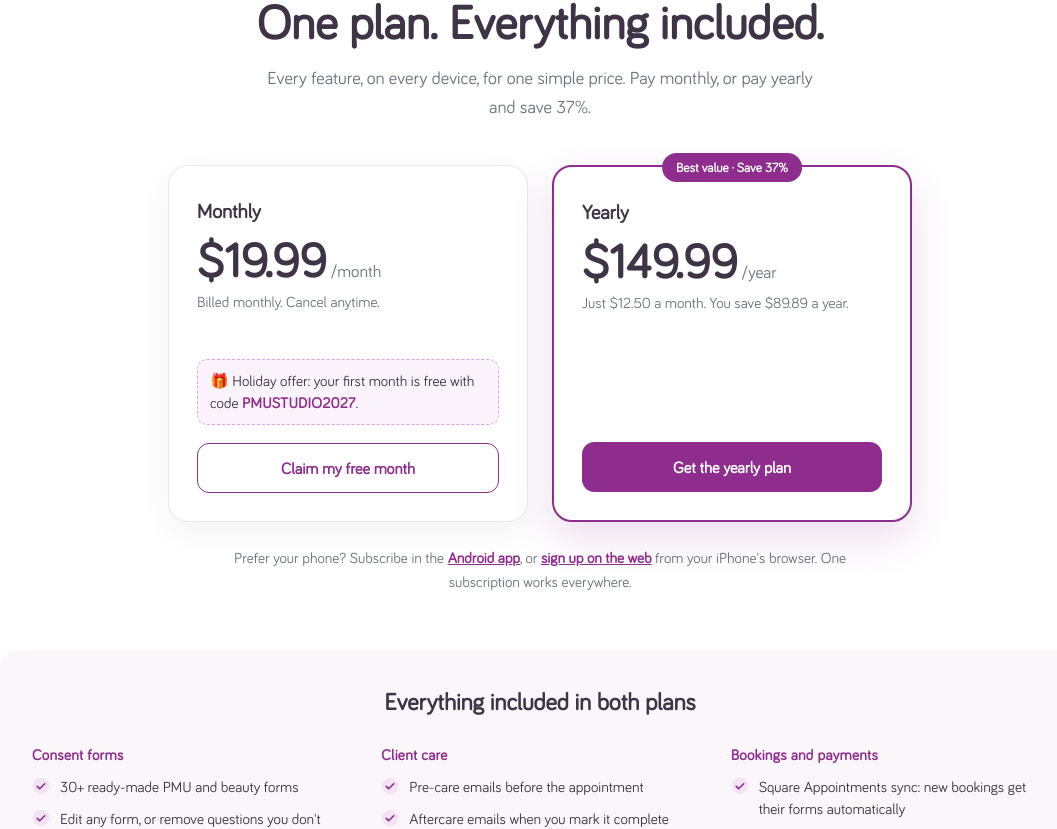
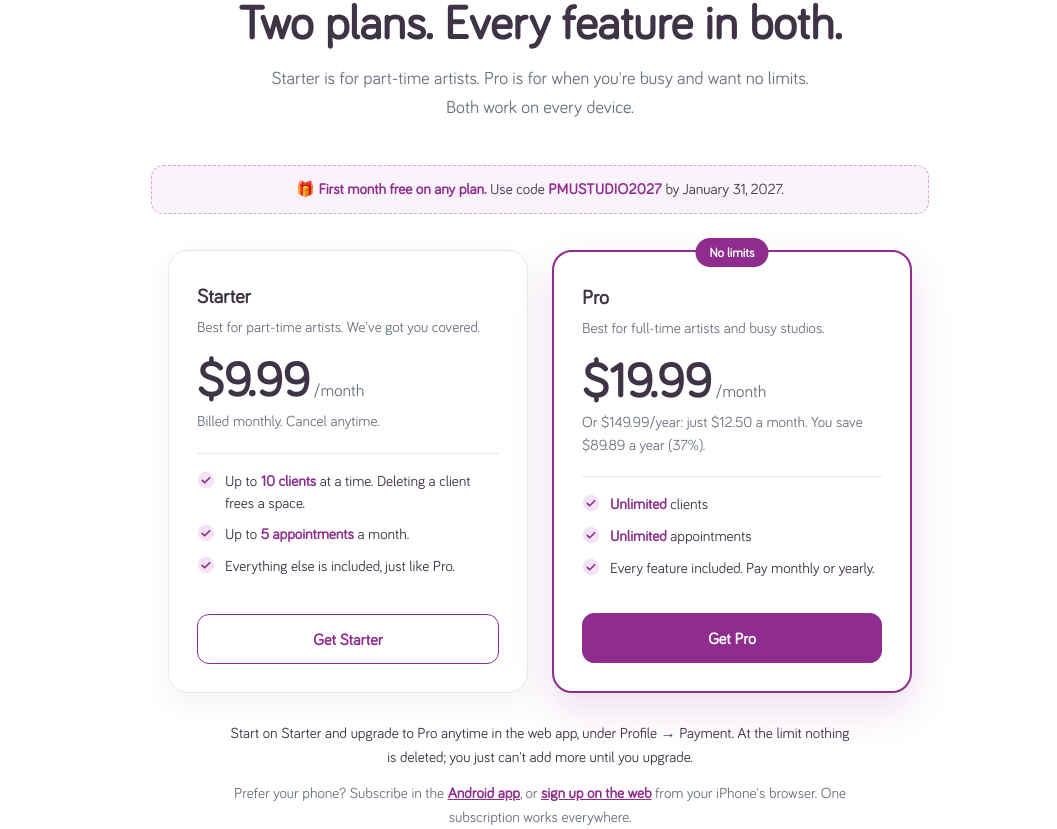
Before and after one commit to tkpmuforms/pmuforms-landpage, a React (Vite) app: page /pricing in a window 1280 px wide. Shown: the part 225-1054 px from the top of the page, without its empty margins (100-1157 px from the left). Built offline with nearby package versions, Linux system fonts and the light colour scheme; no server answers.

Commit message:
adding starter plan

```diff
--- a/src/components/pricing/Pricing.tsx
+++ b/src/components/pricing/Pricing.tsx
@@ -8,7 +8,12 @@ import {
 import {
   INCLUDED,
   MONTHLY_PRICE,
+  PRO_BEST_FOR,
   REFERRAL_DISCOUNT,
+  STARTER_APPOINTMENT_LIMIT,
+  STARTER_BEST_FOR,
+  STARTER_CLIENT_LIMIT,
+  STARTER_PRICE,
   YEARLY_PER_DAY,
   YEARLY_PER_MONTH,
   YEARLY_PRICE,
@@ -38,10 +43,12 @@ interface PricingProps {
   headingLevel?: "h1" | "h2";
 }
 
-/** The two plans and everything they include. Used on the home page and /pricing. */
+/** Starter and Pro side by side, and everything both include. Used on the home page and /pricing. */
 const Pricing = ({ headingLevel = "h2" }: PricingProps) => {
   const Heading = headingLevel;
   const holiday = useHolidayOffer();
+  // the claim link saves the holiday code in the app, so it's applied at payment
+  const startUrl = holiday ? HOLIDAY_CLAIM_URL : WEB_APP_URL;
 
   return (
     <section className="pricing" id="pricing" aria-labelledby="pricing-title">
@@ -49,66 +56,107 @@ const Pricing = ({ headingLevel = "h2" }: PricingProps) => {
         <header className="pricing__header">
           <p className="pricing__eyebrow">Pricing</p>
           <Heading className="pricing__title" id="pricing-title">
-            One plan. Everything included.
+            Two plans. Every feature in both.
           </Heading>
           <p className="pricing__lead">
-            Every feature, on every device, for one simple price. Pay monthly, or pay
-            yearly and save {YEARLY_SAVINGS_PERCENT}%.
+            Starter is for part-time artists. Pro is for when you're busy and want no
+            limits. Both work on every device.
           </p>
         </header>
 
+        {holiday && (
+          <p className="pricing__holiday">
+            🎁 <strong className="pricing__holiday-lead">First month free on any plan.</strong>{" "}
+            Use code <strong>{HOLIDAY_OFFER.code}</strong> by January 31, {HOLIDAY_OFFER.year}.
+          </p>
+        )}
+
         <div className="pricing__plans">
-          <article className="pricing__plan" aria-labelledby="plan-monthly">
-            <h3 className="pricing__plan-name" id="plan-monthly">
-              Monthly
+          <article className="pricing__plan" aria-labelledby="plan-starter">
+            <h3 className="pricing__plan-name" id="plan-starter">
+              Starter
             </h3>
+            <p className="pricing__best-for">{STARTER_BEST_FOR}</p>
             <p className="pricing__price">
-              <span className="pricing__amount">{formatPrice(MONTHLY_PRICE)}</span>
+              <span className="pricing__amount">{formatPrice(STARTER_PRICE)}</span>
               <span className="pricing__period">/month</span>
             </p>
             <p className="pricing__note">Billed monthly. Cancel anytime.</p>
-            {holiday && (
-              <p className="pricing__holiday">
-                🎁 Holiday offer: your first month is free with code{" "}
-                <strong>{HOLIDAY_OFFER.code}</strong>.
-              </p>
-            )}
-            <a
-              className="pricing__cta"
-              href={holiday ? HOLIDAY_CLAIM_URL : WEB_APP_URL}
-              target="_blank"
-              rel="noopener noreferrer"
-            >
-              {holiday ? "Claim my free month" : "Get started"}
+            <ul className="pricing__limits">
+              <li>
+                <Check />
+                <span>
+                  Up to <strong>{STARTER_CLIENT_LIMIT} clients</strong> at a time. Deleting a
+                  client frees a space.
+                </span>
+              </li>
+              <li>
+                <Check />
+                <span>
+                  Up to <strong>{STARTER_APPOINTMENT_LIMIT} appointments</strong> a month.
+                </span>
+              </li>
+              <li>
+                <Check />
+                <span>Everything else is included, just like Pro.</span>
+              </li>
+            </ul>
+            <a className="pricing__cta" href={startUrl} target="_blank" rel="noopener noreferrer">
+              Get Starter
             </a>
           </article>
 
           <article
             className="pricing__plan pricing__plan--featured"
-            aria-labelledby="plan-yearly"
+            aria-labelledby="plan-pro"
           >
-            <span className="pricing__badge">Best value · Save {YEARLY_SAVINGS_PERCENT}%</span>
-            <h3 className="pricing__plan-name" id="plan-yearly">
-              Yearly
+            <span className="pricing__badge">No limits</span>
+            <h3 className="pricing__plan-name" id="plan-pro">
+              Pro
             </h3>
+            <p className="pricing__best-for">{PRO_BEST_FOR}</p>
             <p className="pricing__price">
-              <span className="pricing__amount">{formatPrice(YEARLY_PRICE)}</span>
-              <span className="pricing__period">/year</span>
+              <span className="pricing__amount">{formatPrice(MONTHLY_PRICE)}</span>
+              <span className="pricing__period">/month</span>
             </p>
             <p className="pricing__note">
-              Just {formatPrice(YEARLY_PER_MONTH)} a month. You save{" "}
-              {formatPrice(YEARLY_SAVINGS)} a year.
+              Or {formatPrice(YEARLY_PRICE)}/year: just {formatPrice(YEARLY_PER_MONTH)} a
+              month. You save {formatPrice(YEARLY_SAVINGS)} a year ({YEARLY_SAVINGS_PERCENT}%).
             </p>
+            <ul className="pricing__limits">
+              <li>
+                <Check />
+                <span>
+                  <strong>Unlimited</strong> clients
+                </span>
+              </li>
+              <li>
+                <Check />
+                <span>
+                  <strong>Unlimited</strong> appointments
+                </span>
+              </li>
+              <li>
+                <Check />
+                <span>Every feature included. Pay monthly or yearly.</span>
+              </li>
+            </ul>
             <a
               className="pricing__cta pricing__cta--primary"
-              href={WEB_APP_URL}
+              href={startUrl}
               target="_blank"
               rel="noopener noreferrer"
             >
-              Get the yearly plan
+              Get Pro
             </a>
           </article>
         </div>
+
+        <p className="pricing__upgrade">
+          Start on Starter and upgrade to Pro anytime in the web app, under Profile →
+          Payment. At the limit nothing is deleted; you just can't add more until you
+          upgrade.
+        </p>
 
         {IOS_APP_LIVE ? (
           <p className="pricing__apps">
@@ -157,12 +205,13 @@ const Pricing = ({ headingLevel = "h2" }: PricingProps) => {
 
         <div className="pricing__value">
           <p>
-            <strong>About {formatPrice(YEARLY_PER_DAY)} a day</strong> on the yearly
-            plan. One deposit collected instead of a no-show covers months of PMU Forms.
+            <strong>About {formatPrice(YEARLY_PER_DAY)} a day</strong> on Pro yearly. One
+            deposit collected instead of a no-show covers months of PMU Forms.
           </p>
           <p className="pricing__referral">
             Invited by another artist? Sign up with their link and get{" "}
-            {formatPrice(REFERRAL_DISCOUNT)} off your first payment in the web app.
+            {formatPrice(REFERRAL_DISCOUNT)} off your first payment in the web app. That's your
+            first month free on Starter or Pro monthly.
           </p>
         </div>
 
--- a/src/components/pricing/pricing.scss
+++ b/src/components/pricing/pricing.scss
@@ -56,15 +56,18 @@ $tint: #f4e3f4;
     color: $muted;
   }
 
+  // one line for both plans, above the cards
   &__holiday {
-    margin: 0 0 18px;
-    padding: 10px 12px;
+    margin: 0 auto 36px;
+    max-width: 744px;
+    padding: 12px 16px;
     border: 1px dashed #d9a6d9;
-    border-radius: 10px;
+    border-radius: 12px;
     background: #fbf3fb;
     color: $ink;
     font-size: 15px;
-    line-height: 1.45;
+    line-height: 1.5;
+    text-align: center;
 
     strong {
       color: $primary;
@@ -72,16 +75,22 @@ $tint: #f4e3f4;
     }
   }
 
+  &__holiday-lead {
+    letter-spacing: 0 !important;
+  }
+
   // ---------------------------------------------------------------- plans
 
+  // mobile first: one column, side by side from 721px
   &__plans {
     display: grid;
-    grid-template-columns: repeat(2, minmax(0, 360px));
-    justify-content: center;
-    gap: 24px;
+    grid-template-columns: minmax(0, 1fr);
+    gap: 28px;
 
-    @media (max-width: 720px) {
-      grid-template-columns: minmax(0, 1fr);
+    @media (min-width: 721px) {
+      grid-template-columns: repeat(2, minmax(0, 360px));
+      justify-content: center;
+      gap: 24px;
     }
   }
 
@@ -89,21 +98,57 @@ $tint: #f4e3f4;
     position: relative;
     display: flex;
     flex-direction: column;
-    padding: 32px 28px 28px;
+    padding: 30px 20px 22px;
     border: 1px solid $line;
     border-radius: 20px;
     background: #fff;
     box-shadow: 0 10px 30px rgba(63, 51, 70, 0.06);
 
+    @media (min-width: 721px) {
+      padding: 32px 28px 28px;
+    }
+
     &--featured {
       border: 2px solid $primary;
       box-shadow: 0 16px 40px rgba(142, 45, 142, 0.16);
+    }
+  }
 
-      @media (max-width: 720px) {
-        // the better deal first on phones
-        order: -1;
-      }
+  &__best-for {
+    margin: -4px 0 16px;
+    font-size: 15px;
+    line-height: 1.5;
+    color: $muted;
+  }
+
+  &__limits {
+    margin: 0 0 24px;
+    padding: 16px 0 0;
+    border-top: 1px solid $line;
+    list-style: none;
+
+    li {
+      display: flex;
+      align-items: flex-start;
+      gap: 10px;
+      margin-bottom: 10px;
+      font-size: 15px;
+      line-height: 1.45;
+      color: $ink;
     }
+
+    strong {
+      color: $primary;
+    }
+  }
+
+  &__upgrade {
+    margin: 28px auto 0;
+    max-width: 620px;
+    text-align: center;
+    font-size: 15px;
+    line-height: 1.6;
+    color: $ink;
   }
 
   &__badge {
@@ -147,8 +192,7 @@ $tint: #f4e3f4;
   }
 
   &__note {
-    margin: 0 0 24px;
-    min-height: 44px;
+    margin: 0 0 20px;
     font-size: 15px;
     line-height: 1.5;
     color: $muted;
@@ -185,7 +229,7 @@ $tint: #f4e3f4;
   }
 
   &__apps {
-    margin: 24px auto 0;
+    margin: 12px auto 0;
     max-width: 620px;
     text-align: center;
     font-size: 15px;
--- a/src/components/referral/ReferralBanner.tsx
+++ b/src/components/referral/ReferralBanner.tsx
@@ -3,6 +3,7 @@ import { useLocation } from "react-router-dom";
 import { normalizeReferralCode, readAttribution } from "../../attribution";
 import { WEB_APP_URL } from "../../constants/links";
 import { HOLIDAY_OFFER, holidayOfferActive } from "../../constants/holiday";
+import { REFERRAL_DISCOUNT, formatPrice } from "../../constants/pricing";
 import "./referralBanner.scss";
 
 const DISMISSED_KEY = "pmu_ref_banner_dismissed";
@@ -54,12 +55,13 @@ const ReferralBanner = () => {
       {isHoliday ? (
         <p className="referral-banner__text">
           <strong>🎁 Holiday offer: start {HOLIDAY_OFFER.year} strong.</strong> Your first
-          month is on us with code <strong>{HOLIDAY_OFFER.code}</strong>.
+          month is on us, on any plan, with code <strong>{HOLIDAY_OFFER.code}</strong>.
         </p>
       ) : (
         <p className="referral-banner__text">
           <strong>A fellow artist invited you to PMU Forms.</strong> Your first month is free
-          ($19.99 off your first payment) when you subscribe in the web app.
+          on any plan ({formatPrice(REFERRAL_DISCOUNT)} off your first payment) when you
+          subscribe in the web app.
         </p>
       )}
       <div className="referral-banner__actions">
--- a/src/constants/pricing.ts
+++ b/src/constants/pricing.ts
@@ -2,12 +2,32 @@ import type { FAQItem } from "../components/home/faqItems";
 import { SUPPORT_EMAIL } from "./links";
 
 /**
- * PMU Forms plans. Both include every feature; the yearly plan is cheaper.
+ * PMU Forms plans. Starter and Pro include every feature. Starter has two
+ * limits (clients and appointments) and is monthly only; Pro is unlimited and
+ * can be paid monthly or yearly.
  * Change prices here only; the pricing section, the /pricing page and the
  * structured data all read from this file.
  */
+
+/** Pro, paid monthly. */
 export const MONTHLY_PRICE = 19.99;
+/** Pro, paid yearly. There's no yearly Starter. */
 export const YEARLY_PRICE = 149.99;
+export const PRO_MONTHLY_PRICE = MONTHLY_PRICE;
+export const PRO_YEARLY_PRICE = YEARLY_PRICE;
+
+/** Starter, monthly only. */
+export const STARTER_PRICE = 9.99;
+/** Clients in the account at a time. Deleting a client frees a space. */
+export const STARTER_CLIENT_LIMIT = 10;
+/** Appointments per calendar month, counted by the appointment's date. */
+export const STARTER_APPOINTMENT_LIMIT = 5;
+
+export const STARTER_BEST_FOR = "Best for part-time artists. We've got you covered.";
+export const PRO_BEST_FOR = "Best for full-time artists and busy studios.";
+
+/** The cheapest way in, for "from $9.99/month" copy. */
+export const LOWEST_MONTHLY_PRICE = STARTER_PRICE;
 
 const round2 = (n: number) => Math.round(n * 100) / 100;
 
@@ -18,17 +38,23 @@ export const YEARLY_SAVINGS_PERCENT = Math.round(
 ); // 37
 export const YEARLY_PER_DAY = round2(YEARLY_PRICE / 365); // 0.41
 
-/** Referral discount a friend gets on their first web payment (matches the API). */
+/**
+ * Referral discount a friend gets on their first web payment (matches the API).
+ * It covers the first month on Starter or Pro monthly.
+ */
 export const REFERRAL_DISCOUNT = 19.99;
 
 export const formatPrice = (amount: number) => `$${amount.toFixed(2)}`;
+
+/** "up to 10 clients at a time and 5 appointments a month" */
+export const STARTER_LIMITS_TEXT = `up to ${STARTER_CLIENT_LIMIT} clients at a time and ${STARTER_APPOINTMENT_LIMIT} appointments a month`;
 
 export interface IncludedGroup {
   title: string;
   items: string[];
 }
 
-/** Everything a subscription includes, grouped for the pricing section. */
+/** Everything a subscription includes, on either plan, grouped for the pricing section. */
 export const INCLUDED: IncludedGroup[] = [
   {
     title: "Consent forms",
@@ -83,18 +109,31 @@ export const INCLUDED: IncludedGroup[] = [
 /** Billing questions, shown on /pricing. */
 export const PRICING_FAQ: FAQItem[] = [
   {
-    question: "What's the difference between the monthly and yearly plans?",
-    answer: `Only the price. Both include every feature. The yearly plan is ${formatPrice(YEARLY_PRICE)} a year, which works out to ${formatPrice(YEARLY_PER_MONTH)} a month and saves you ${formatPrice(YEARLY_SAVINGS)} compared with paying monthly.`,
+    question: "Which plan is right for me?",
+    answer: `If you see a few clients a month, Starter is ${formatPrice(STARTER_PRICE)} a month for ${STARTER_LIMITS_TEXT}. If you're busier than that, Pro is ${formatPrice(PRO_MONTHLY_PRICE)} a month, or ${formatPrice(PRO_YEARLY_PRICE)} a year, with unlimited clients and appointments. Both include every feature, so you can start on Starter and upgrade when you need more room.`,
+  },
+  {
+    question: "What's the difference between Starter and Pro?",
+    answer: `Only the limits. Starter lets you keep up to ${STARTER_CLIENT_LIMIT} clients in your account at a time and book ${STARTER_APPOINTMENT_LIMIT} appointments a month, counted by the appointment's date. Pro has no limits and can be paid yearly. Everything else is the same: forms, Square sync, payments, care emails, inventory, team members and all the apps.`,
+  },
+  {
+    question: "What happens when I reach the Starter limit?",
+    answer:
+      "Nothing is deleted or hidden. You just can't add new clients or appointments until you upgrade to Pro. Deleting a client frees a space, and the appointment count starts fresh each month. If a Square booking or a client's online booking would go over the limit, it isn't added, and we email you to let you know.",
+  },
+  {
+    question: "Can I upgrade to Pro anytime?",
+    answer:
+      "Yes. In the web app, open Profile → Payment and choose Pro. Your clients, forms and appointments stay just as they are.",
+  },
+  {
+    question: "Can I pay yearly?",
+    answer: `Yes, on Pro. It's ${formatPrice(YEARLY_PRICE)} a year, which works out to ${formatPrice(YEARLY_PER_MONTH)} a month and saves you ${formatPrice(YEARLY_SAVINGS)} compared with paying monthly. Starter is monthly only. To switch Pro between monthly and yearly, open Profile → Payment in the web app.`,
   },
   {
     question: "Can I cancel anytime?",
     answer:
       "Yes. If you subscribed in the web app, cancel from Profile → Payment. If you subscribed in the iPhone or Android app, cancel in your App Store or Google Play subscription settings. You keep access until the end of the period you've paid for.",
-  },
-  {
-    question: "Can I switch between monthly and yearly?",
-    answer:
-      "Yes. In the web app, open Profile → Payment and choose the other plan.",
   },
   {
     question: "Do I need a separate subscription for the phone and web apps?",
@@ -108,22 +147,34 @@ export const PRICING_FAQ: FAQItem[] = [
   },
   {
     question: "A friend sent me their link. Do I get a discount?",
-    answer: `Yes. Sign up with their link and you get ${formatPrice(REFERRAL_DISCOUNT)} off your first payment when you subscribe in the web app. It's applied automatically at checkout.`,
+    answer: `Yes. Sign up with their link and you get ${formatPrice(REFERRAL_DISCOUNT)} off your first payment when you subscribe in the web app. That's your first month free on Starter or Pro monthly. It's applied automatically at checkout.`,
   },
 ];
+
+const PRO_DESCRIPTION = "Every feature, with unlimited clients and appointments.";
 
 /** schema.org Offers for the SoftwareApplication structured data. */
 export const PRICING_OFFERS = [
   {
     "@type": "Offer",
-    name: "Monthly",
+    name: "Starter (monthly)",
+    description: `Every feature, for ${STARTER_LIMITS_TEXT}.`,
+    price: STARTER_PRICE.toFixed(2),
+    priceCurrency: "USD",
+    category: "subscription",
+  },
+  {
+    "@type": "Offer",
+    name: "Pro (monthly)",
+    description: PRO_DESCRIPTION,
     price: MONTHLY_PRICE.toFixed(2),
     priceCurrency: "USD",
     category: "subscription",
   },
   {
     "@type": "Offer",
-    name: "Yearly",
+    name: "Pro (yearly)",
+    description: PRO_DESCRIPTION,
     price: YEARLY_PRICE.toFixed(2),
     priceCurrency: "USD",
     category: "subscription",
--- a/src/pages/pricing/PricingPage.tsx
+++ b/src/pages/pricing/PricingPage.tsx
@@ -6,6 +6,8 @@ import {
   MONTHLY_PRICE,
   PRICING_FAQ,
   PRICING_OFFERS,
+  STARTER_LIMITS_TEXT,
+  STARTER_PRICE,
   YEARLY_PRICE,
   formatPrice,
 } from "../../constants/pricing";
@@ -38,10 +40,10 @@ const PricingPage = () => (
   <div style={{ background: "#F5F5F5" }}>
     <Seo
       title="PMU Forms Pricing: Plans for Permanent Makeup Artists"
-      description={`PMU Forms is ${formatPrice(MONTHLY_PRICE)} a month or ${formatPrice(YEARLY_PRICE)} a year, with every feature included: consent forms, pre-care and aftercare emails, healing check-ins, Square deposits and pigment lot tracking.`}
+      description={`PMU Forms starts at ${formatPrice(STARTER_PRICE)} a month. Starter: every feature, ${STARTER_LIMITS_TEXT}. Pro: ${formatPrice(MONTHLY_PRICE)} a month or ${formatPrice(YEARLY_PRICE)} a year, no limits.`}
       keywords="PMU Forms pricing, PMU software price, consent form app price, permanent makeup software cost"
       canonical={`${SITE_URL}/pricing`}
-      ogTitle="PMU Forms Pricing: one plan, everything included"
+      ogTitle="PMU Forms Pricing: Starter and Pro, every feature in both"
       ogUrl={`${SITE_URL}/pricing`}
       structuredData={pricingStructuredData}
     />
```
Also changed, not shown: src/components/holiday/HolidayOffer.tsx (+6 -4 lines), src/components/home/faqItems.ts (+15 -1 lines), 2 other files (tests, documents, lock files or other folders).
